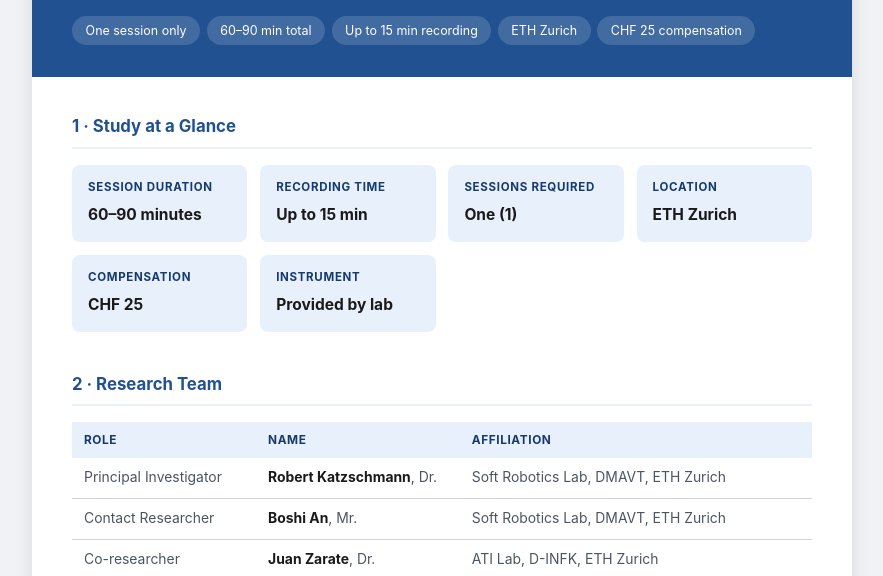
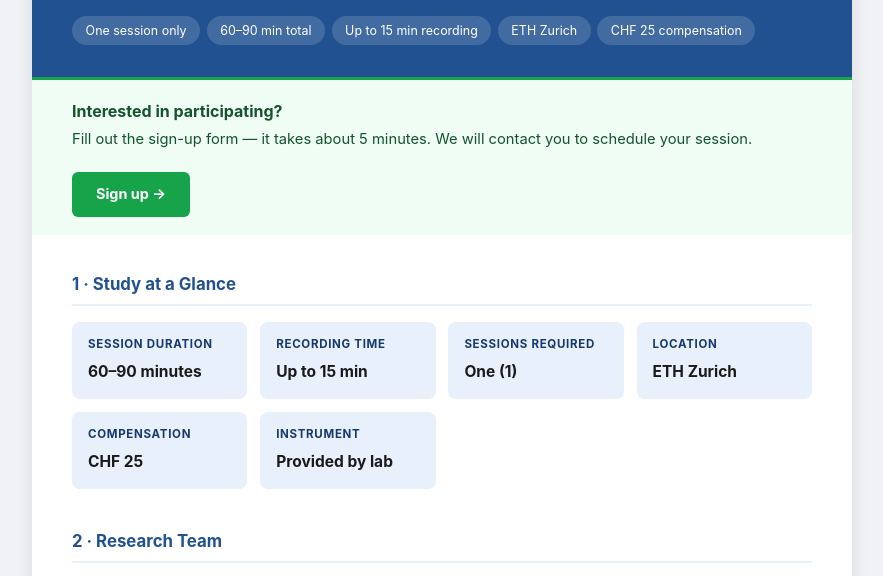
Before and after one commit to boshi-an/BowPressure, a plain HTML site: page data-collection-page/index.html in a window 1280 px wide. Shown: the part 160-736 px from the top of the page, without its empty margins (198-1081 px from the left). Drawn offline with Linux system fonts and the light colour scheme.

Commit message:
added google form link

```diff
--- a/data-collection-page/index.html
+++ b/data-collection-page/index.html
@@ -180,9 +180,38 @@
       gap: .3rem 1.8rem;
     }
 
+    /* Sign-up banner */
+    .signup-banner {
+      display: flex;
+      align-items: center;
+      justify-content: space-between;
+      gap: 1.2rem;
+      background: #f0fdf4;
+      border-top: 3px solid #16a34a;
+      padding: 1.1rem 2.5rem;
+      flex-wrap: wrap;
+    }
+    .signup-banner .sb-text { font-size: .92rem; color: #14532d; }
+    .signup-banner .sb-text strong { font-size: 1rem; display: block; margin-bottom: .15rem; color: #14532d; }
+    .signup-btn {
+      display: inline-block;
+      background: #16a34a;
+      color: #fff;
+      font-weight: 700;
+      font-size: .9rem;
+      padding: .65rem 1.5rem;
+      border-radius: 6px;
+      text-decoration: none;
+      white-space: nowrap;
+      flex-shrink: 0;
+      transition: background .15s;
+    }
+    .signup-btn:hover { background: #15803d; text-decoration: none; }
+
     @media print {
       body { background: #fff; }
       .page { margin: 0; border-radius: 0; box-shadow: none; }
+      .signup-banner { display: none; }
     }
   </style>
 </head>
@@ -201,6 +230,14 @@
       <span class="chip">CHF 25 compensation</span>
     </div>
   </header>
+
+  <div class="signup-banner">
+    <div class="sb-text">
+      <strong>Interested in participating?</strong>
+      Fill out the sign-up form — it takes about 5 minutes. We will contact you to schedule your session.
+    </div>
+    <a class="signup-btn" href="https://docs.google.com/forms/d/e/1FAIpQLScBvg3L9aCwDaN2HkErQFBNhkxiTNuEm5pRcO5IgzcGij9dhA/viewform?usp=dialog" target="_blank" rel="noopener">Sign up →</a>
+  </div>
 
   <div class="body">
 
@@ -355,6 +392,14 @@
 
   </div><!-- /.body -->
 
+  <div class="signup-banner">
+    <div class="sb-text">
+      <strong>Ready to sign up?</strong>
+      Fill out the form — it takes about 5 minutes. We will contact you to schedule your session.
+    </div>
+    <a class="signup-btn" href="https://docs.google.com/forms/d/e/1FAIpQLScBvg3L9aCwDaN2HkErQFBNhkxiTNuEm5pRcO5IgzcGij9dhA/viewform?usp=dialog" target="_blank" rel="noopener">Sign up →</a>
+  </div>
+
   <footer>
     <span>ETH Zurich · Soft Robotics Lab · ETHZ_Ethics_Application_V2025</span>
     <span>Insurance: Basler Versicherungen, policy 30/4.078.362</span>
```
Also changed, not shown: 2 other files.
